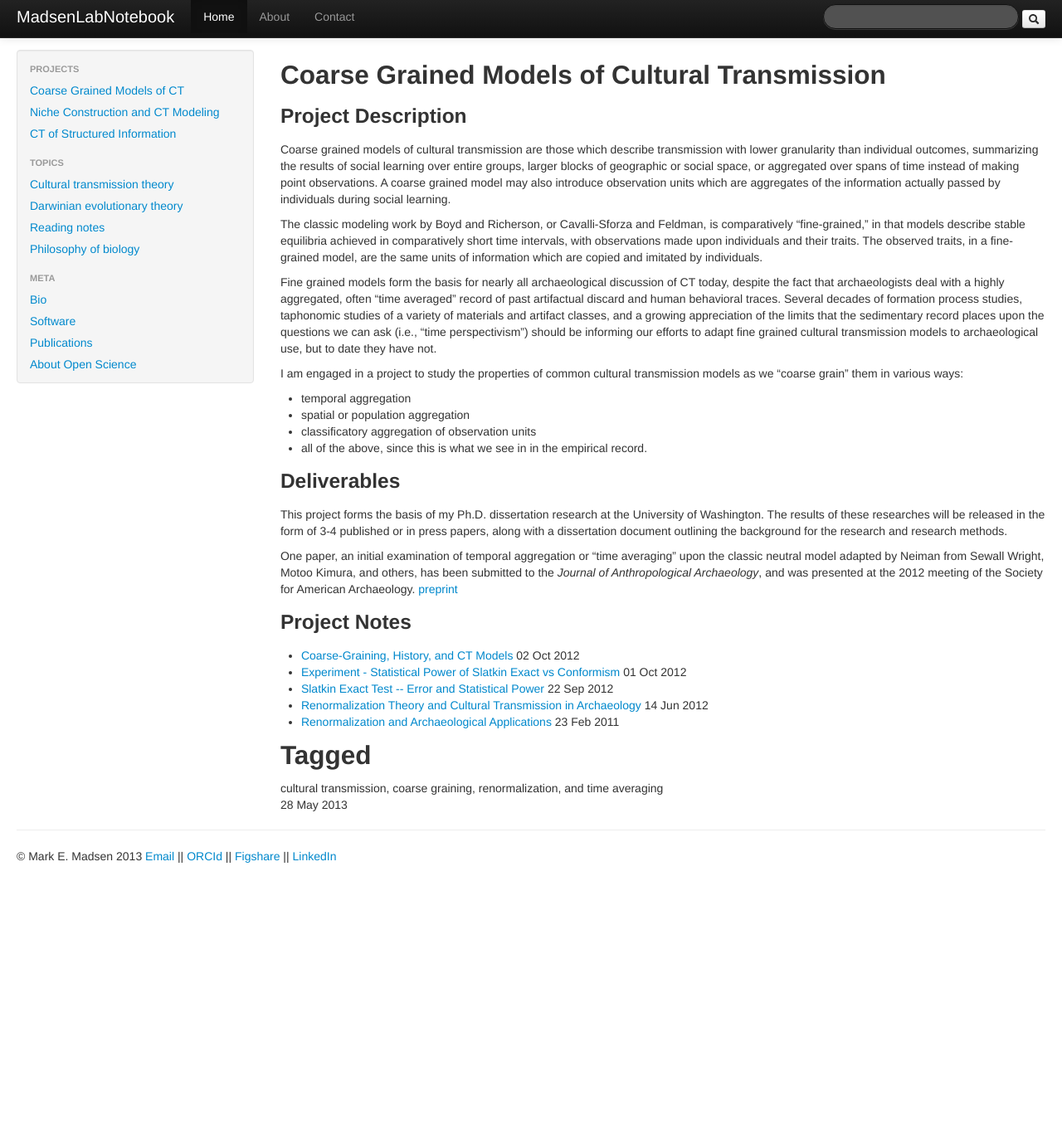
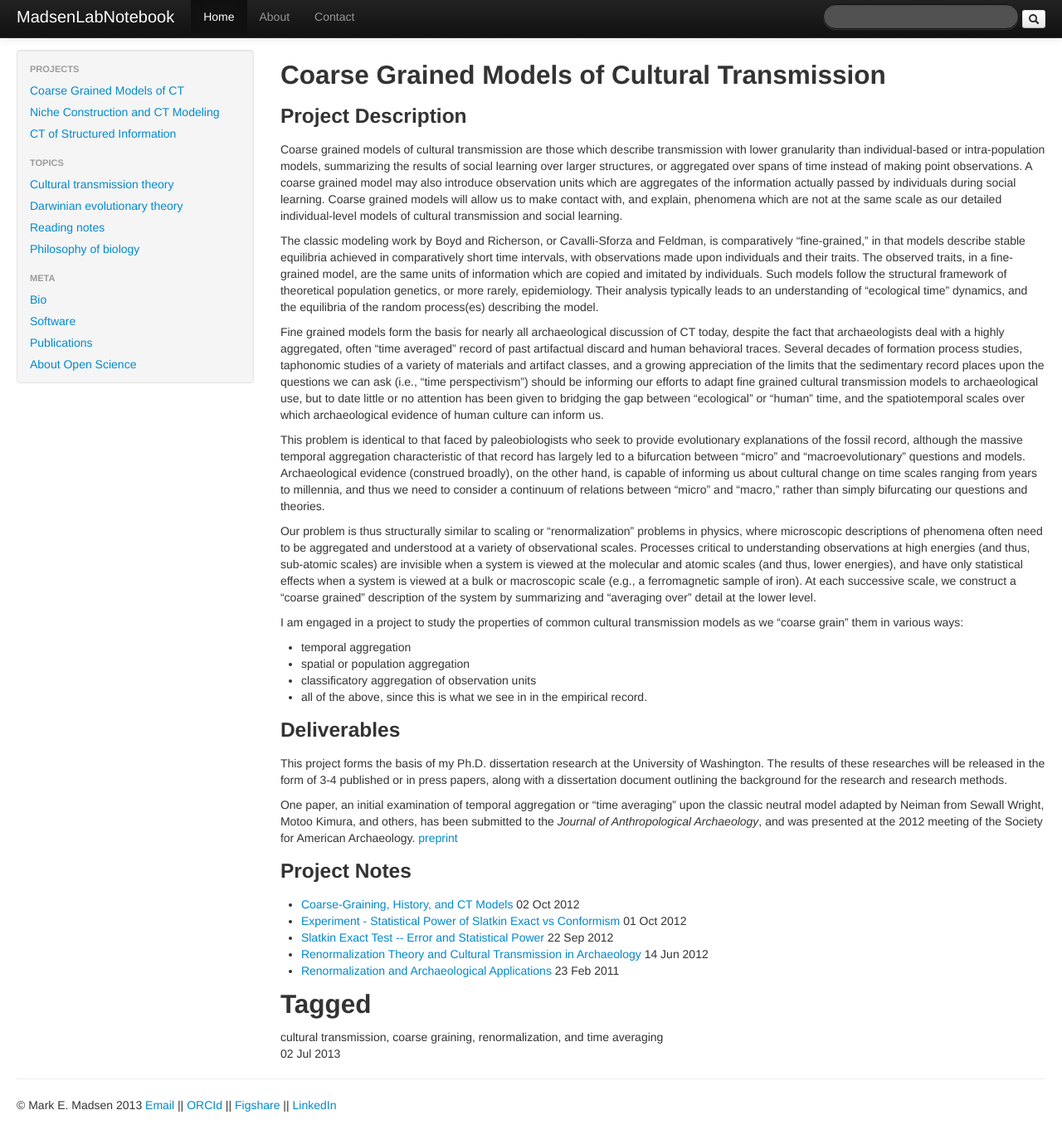
Before and after one commit to mmadsen/lnraw, a Jekyll site: the page built from projects/coarsegraining/index.md, in a window 1280 px wide and 1392 px high. Shown: the top 1379 px of the window at 83% size. Built offline with Jekyll 4.4.1, drawn with Linux system fonts in a browser that asks for light colours.

Commit message:
Revised project description

```diff
--- a/projects/coarsegraining/index.md
+++ b/projects/coarsegraining/index.md
@@ -2,7 +2,7 @@
 layout: project_layout
 title: Coarse Grained Models of Cultural Transmission
 tags: [cultural transmission, coarse graining, renormalization, time averaging]
-date: 2013-05-28 00:00:00
+date: 2013-07-02 00:00:00
 ---
 
 ## {{ page.title }} ##
@@ -13,11 +13,15 @@ date: 2013-05-28 00:00:00
 <h3>Project Description</h3>
 </div>
 
-Coarse grained models of cultural transmission are those which describe transmission with lower granularity than individual outcomes, summarizing the results of social learning over entire groups, larger blocks of geographic or social space, or aggregated over spans of time instead of making point observations.  A coarse grained model may also introduce observation units which are aggregates of the information actually passed by individuals during social learning.
+Coarse grained models of cultural transmission are those which describe transmission with lower granularity than individual-based or intra-population models, summarizing the results of social learning over larger structures, or aggregated over spans of time instead of making point observations.  A coarse grained model may also introduce observation units which are aggregates of the information actually passed by individuals during social learning.  Coarse grained models will allow us to make contact with, and explain, phenomena which are not at the same scale as our detailed individual-level models of cultural transmission and social learning.
 
-The classic modeling work by Boyd and Richerson, or Cavalli-Sforza and Feldman, is comparatively "fine-grained," in that models describe stable equilibria achieved in comparatively short time intervals, with observations made upon individuals and their traits.  The observed traits, in a fine-grained model, are the same units of information which are copied and imitated by individuals.
+The classic modeling work by Boyd and Richerson, or Cavalli-Sforza and Feldman, is comparatively "fine-grained," in that models describe stable equilibria achieved in comparatively short time intervals, with observations made upon individuals and their traits.  The observed traits, in a fine-grained model, are the same units of information which are copied and imitated by individuals.  Such models follow the structural framework of theoretical population genetics, or more rarely, epidemiology.  Their analysis typically leads to an understanding of "ecological time" dynamics, and the equilibria of the random process(es) describing the model.
 
-Fine grained models form the basis for nearly all archaeological discussion of CT today, despite the fact that archaeologists deal with a highly aggregated, often "time averaged" record of past artifactual discard and human behavioral traces.  Several decades of formation process studies, taphonomic studies of a variety of materials and artifact classes, and a growing appreciation of the limits that the sedimentary record places upon the questions we can ask (i.e., "time perspectivism") should be informing our efforts to adapt fine grained cultural transmission models to archaeological use, but to date they have not.
+Fine grained models form the basis for nearly all archaeological discussion of CT today, despite the fact that archaeologists deal with a highly aggregated, often "time averaged" record of past artifactual discard and human behavioral traces.  Several decades of formation process studies, taphonomic studies of a variety of materials and artifact classes, and a growing appreciation of the limits that the sedimentary record places upon the questions we can ask (i.e., "time perspectivism") should be informing our efforts to adapt fine grained cultural transmission models to archaeological use, but to date little or no attention has been given to bridging the gap between "ecological" or "human" time, and the spatiotemporal scales over which archaeological evidence of human culture can inform us.
+
+This problem is identical to that faced by paleobiologists who seek to provide evolutionary explanations of the fossil record, although the massive temporal aggregation characteristic of that record has largely led to a bifurcation between "micro" and "macroevolutionary" questions and models.  Archaeological evidence (construed broadly), on the other hand, is capable of informing us about cultural change on time scales ranging from years to millennia, and thus we need to consider a continuum of relations between "micro" and "macro," rather than simply bifurcating our questions and theories.
+
+Our problem is thus structurally similar to scaling or "renormalization" problems in physics, where microscopic descriptions of phenomena often need to be aggregated and understood at a variety of observational scales.  Processes critical to understanding observations at high energies (and thus, sub-atomic scales) are invisible when a system is viewed at the molecular and atomic scales (and thus, lower energies), and have only statistical effects when a system is viewed at a bulk or macroscopic scale (e.g., a ferromagnetic sample of iron).  At each successive scale, we construct a "coarse grained" description of the system by summarizing and "averaging over" detail at the lower level.
 
 I am engaged in a project to study the properties of common cultural transmission models as we "coarse grain" them in various ways:
 
```
